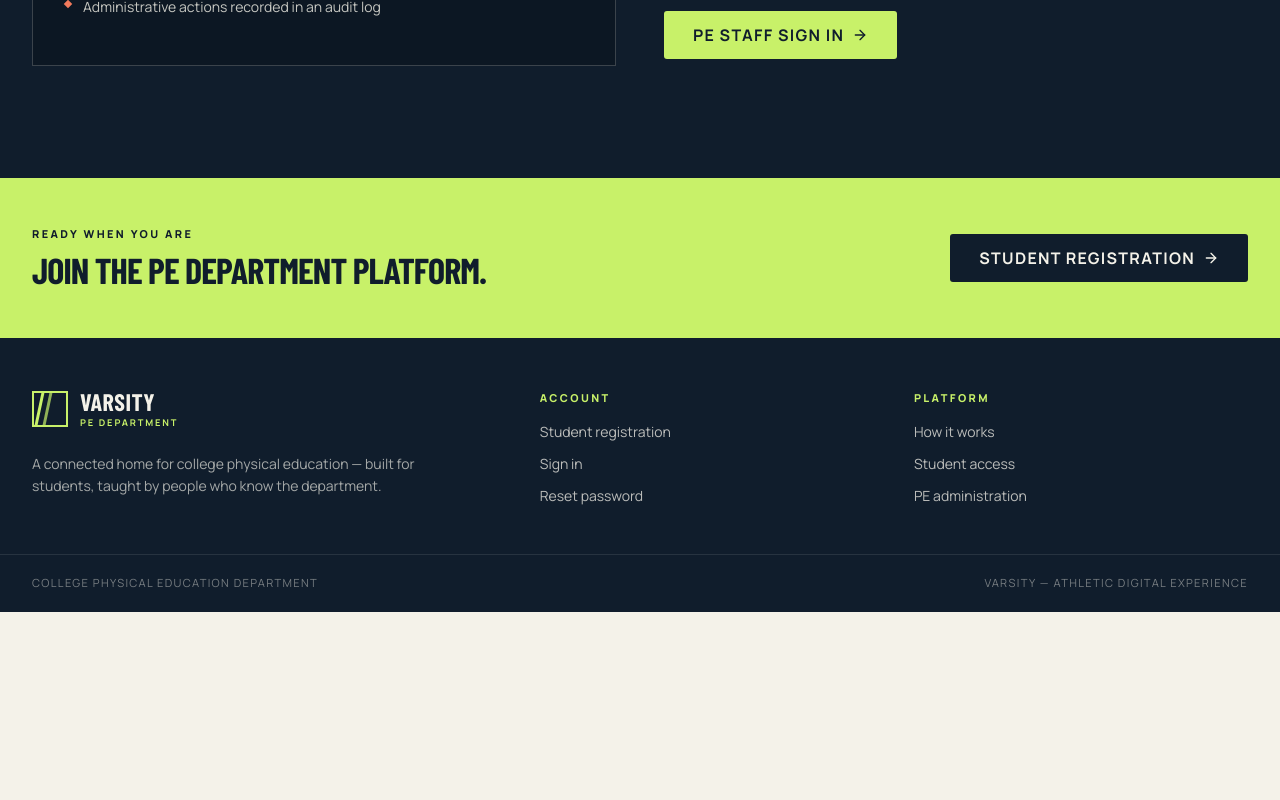
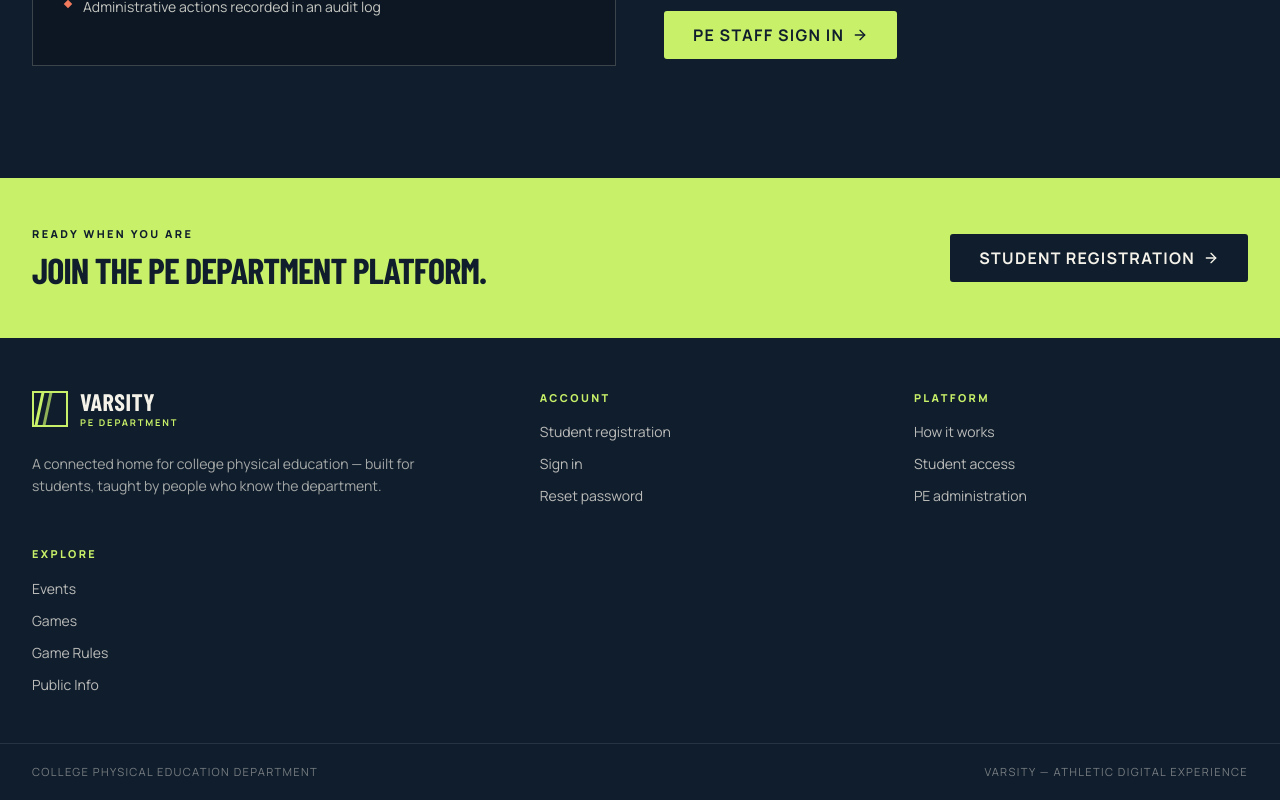
Before and after one commit to MrAlpha00/Physicaledu, a Next.js app: page / in a window 1280 px wide. Shown: the part 2365-3165 px from the top of the page. Before the commit the page ends 2977 px from the top, so only its background shows below. Built offline with nearby package versions, Linux system fonts and the light colour scheme; no server answers.

Commit message:
feat: add PublicFooter layout component

```diff
--- a/src/components/layout/public-footer.tsx
+++ b/src/components/layout/public-footer.tsx
@@ -28,6 +28,15 @@ export function PublicFooter() {
             <li><Link className="hover:text-lime" href="/#for-staff">PE administration</Link></li>
           </ul>
         </div>
+        <div>
+          <p className="eyebrow text-lime">Explore</p>
+          <ul className="mt-4 space-y-3 text-sm text-chalk/75">
+            <li><Link className="hover:text-lime" href="/events">Events</Link></li>
+            <li><Link className="hover:text-lime" href="/games">Games</Link></li>
+            <li><Link className="hover:text-lime" href="/game-rules">Game Rules</Link></li>
+            <li><Link className="hover:text-lime" href="/public-info">Public Info</Link></li>
+          </ul>
+        </div>
       </div>
       <div className="border-t border-chalk/10">
         <div className="mx-auto flex max-w-7xl flex-col gap-2 px-5 py-5 text-[0.7rem] uppercase tracking-[0.12em] text-chalk/45 sm:flex-row sm:items-center sm:justify-between sm:px-8">
```
